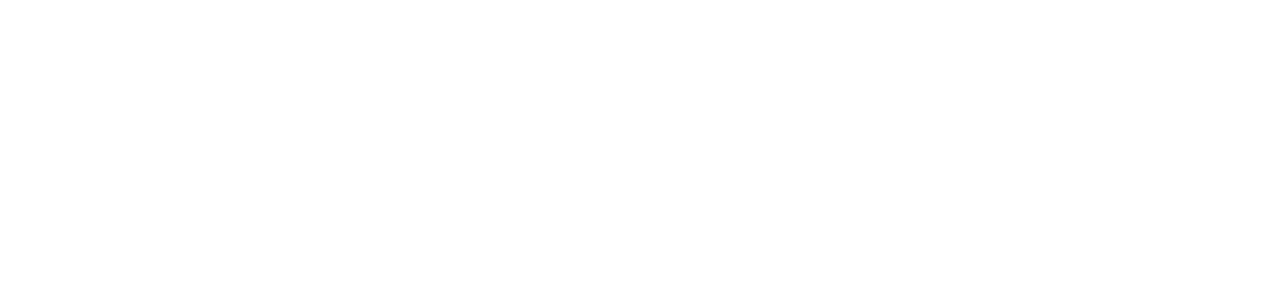
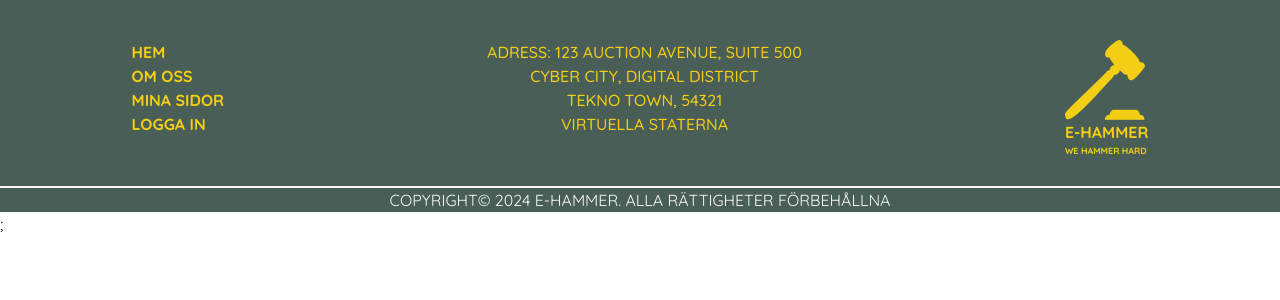
Before and after one commit to EddieMollerstrom/Online-Auktion-Grupp-5, a React (Vite) app: page / in a window 1280 px wide. Shown: the top 300 px of the page. Built offline with nearby package versions, Linux system fonts and the light colour scheme.

Commit message:
Made the footer

```diff
--- /dev/null
+++ b/src/components/Footer.jsx
@@ -0,0 +1,47 @@
+import { Link } from "react-router-dom";
+
+export default function Footer() {
+  return (
+    <>
+      <footer className="bg-custom-green pt-10">
+        <section className="flex justify-around">
+          <section className="text-custom-yellow font-bold">
+            <h3>
+              <Link to={"/"}>HEM</Link>
+            </h3>
+            <h3>
+              <Link to={"/"}>OM OSS</Link>
+            </h3>
+            <h3>
+              <Link to={"/"}>MINA SIDOR</Link>
+            </h3>
+            <h3>
+              <Link to={"/"}>LOGGA IN</Link>
+            </h3>
+          </section>
+          <section className="text-custom-yellow text-center font-medium">
+            <p>ADRESS: 123 AUCTION AVENUE, SUITE 500</p>
+            <p>CYBER CITY, DIGITAL DISTRICT</p>
+            <p>TEKNO TOWN, 54321</p>
+            <p>VIRTUELLA STATERNA</p>
+          </section>
+          <section className="text-custom-yellow pb-2">
+            <img
+              className="w-20"
+              src="../public/images/hammer.png"
+              alt="gul hammare"
+            />
+            <p className="font-bold">E-HAMMER</p>
+            <p id="hammer-slogan" className="font-bold">
+              WE HAMMER HARD
+            </p>
+          </section>
+        </section>
+        <section className="text-custom-white border-t-2 border-custom-white flex justify-center mt-5">
+          <p>COPYRIGHT&copy; 2024 E-HAMMER. ALLA RÄTTIGHETER FÖRBEHÅLLNA</p>
+        </section>
+      </footer>
+      ;
+    </>
+  );
+}
--- a/src/components/router.jsx
+++ b/src/components/router.jsx
@@ -1,9 +1,13 @@
-/*import { BrowserRouter as Router, Route, Routes, BrowserRouter } from 'react-router-dom';
+import { BrowserRouter, Route, Routes } from "react-router-dom";
+import Footer from "./Footer.jsx";
 
-export default function Router () {
-    <BrowserRouter>
-        <Routes>
-
-        </Routes>
-    </BrowserRouter>
-}*/
+export default function Router() {
+  return (
+    <>
+      <BrowserRouter>
+        <Footer />
+        <Routes></Routes>
+      </BrowserRouter>
+    </>
+  );
+}
--- a/src/index.css
+++ b/src/index.css
@@ -2,7 +2,10 @@
 @tailwind components;
 @tailwind utilities;
 
-
 * {
   font-family: "Quicksand", sans-serif;
 }
+
+#hammer-slogan {
+  font-size: 9px;
+}
```
Also changed, not shown: src/App.jsx (+7 -5 lines), public/images/hammer.png (added).
